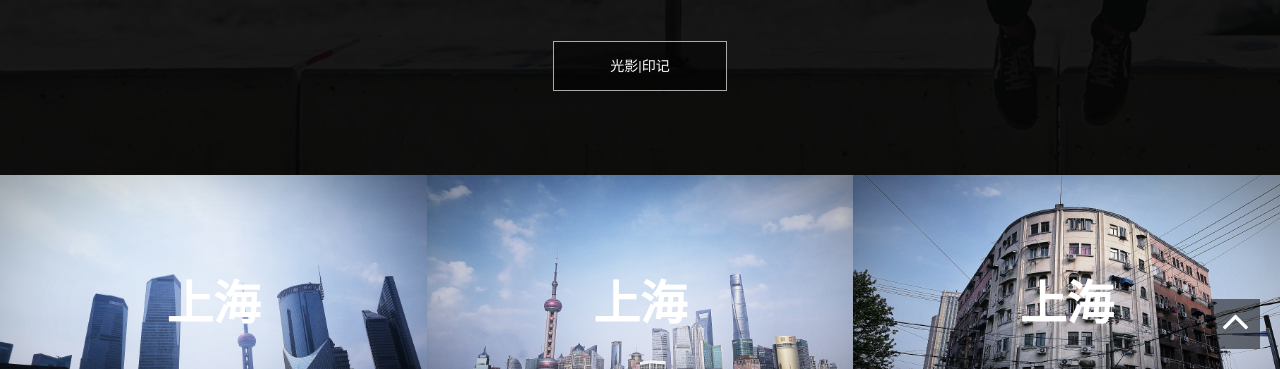
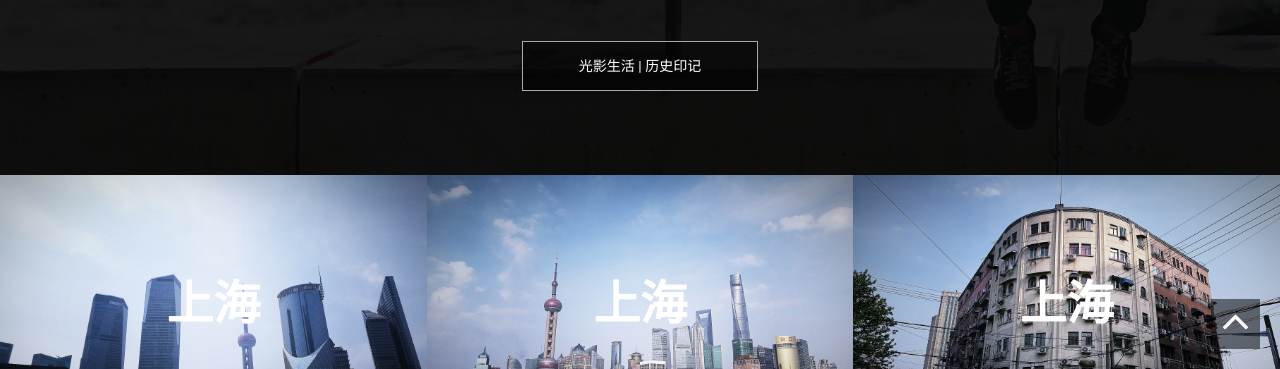
Before and after one commit to FreddyZhao/shanghai, a plain HTML site: page index.html in a window 1280 px wide. Shown: the part 431-800 px from the top of the page. Drawn offline with Linux system fonts and the light colour scheme.

Commit message:
Create index.html

```diff
--- a/index.html
+++ b/index.html
@@ -44,7 +44,7 @@
               <img src="images/profile.jpg" class="img-circle profile">
               <h1 class="animated bounceInUp">上海 是多少人心心念要去拼搏追梦的城市</h1>
               <p class="animated bounceInLeft">在这里 充满着无限机会 拥有无数的可能性 永葆青春是这座城市最大的魅力</p>
-             <div class="animated bounceInDown"><a href="#works" class="btn btn-default explore">光影|印记</a></div>
+             <div class="animated bounceInDown"><a href="#works" class="btn btn-default explore">光影生活 | 历史印记</a></div>
               </div>
             </div>
           </div>
```
